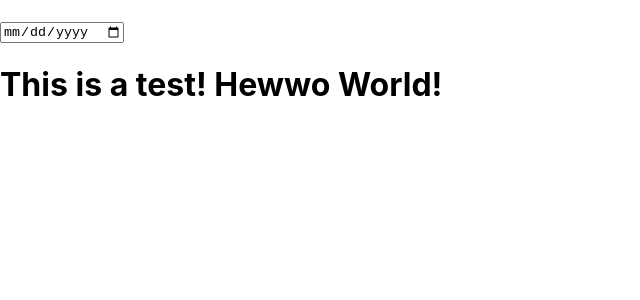
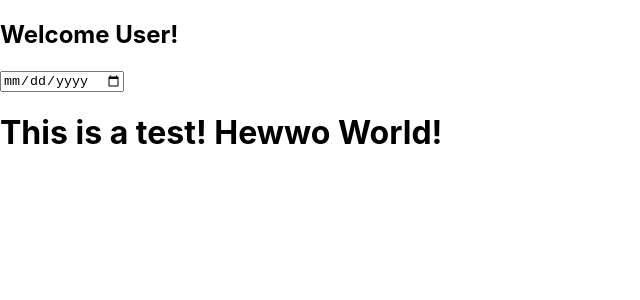
Before and after one commit to GratefulTogether/gratefultogether-ui, a React (Create React App) app: page / in a window 1280 px wide. Shown: the top 300 px of the page, without its empty margins (0-640 px from the left). Built offline with nearby package versions, Linux system fonts and the light colour scheme.

Commit message:
add header to nav bar

```diff
--- a/src/components/NavBar/NavBar.js
+++ b/src/components/NavBar/NavBar.js
@@ -2,7 +2,7 @@
 
     return (
         <nav className='nav'>
-            <h2 className='welcome-user'></h2>
+            <h2 className='welcome-user'>Welcome User!</h2>
             <div className='calendar'>
                 <input type='date'/>
             </div>
```
